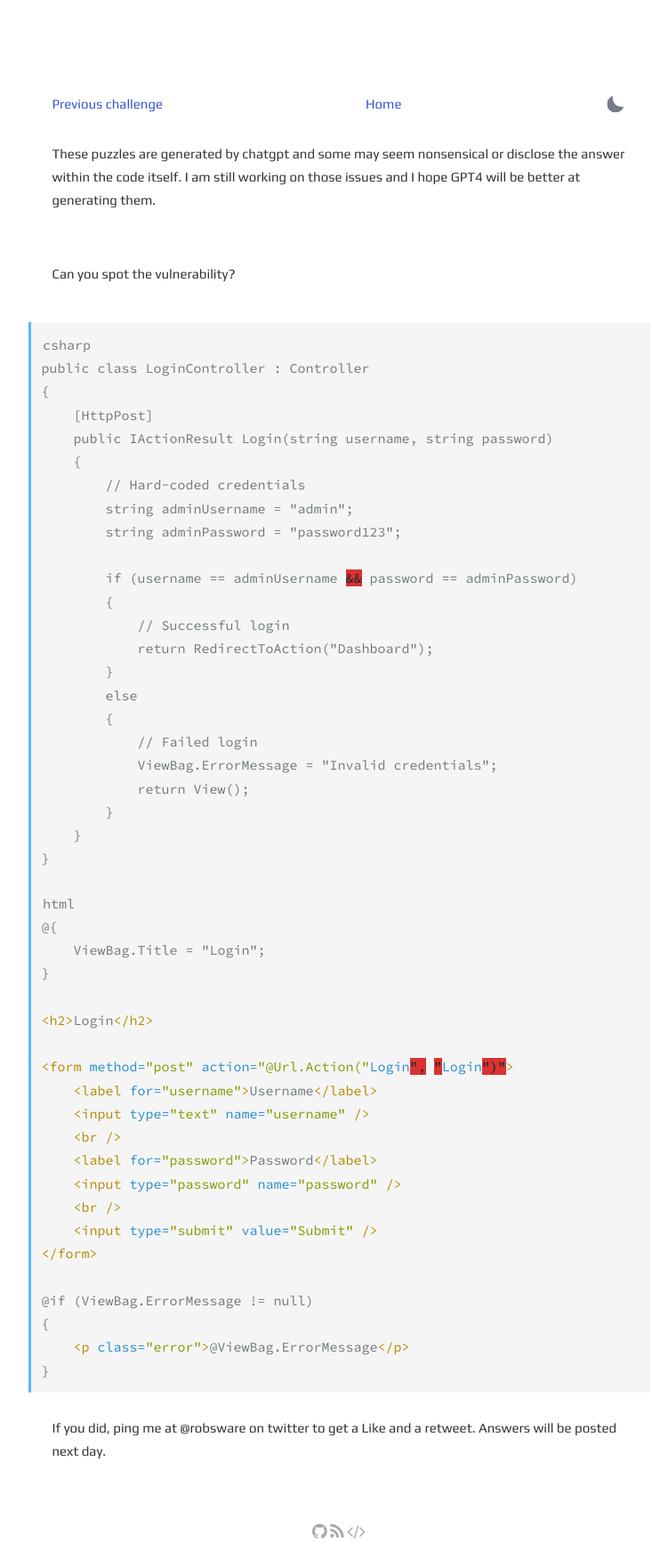
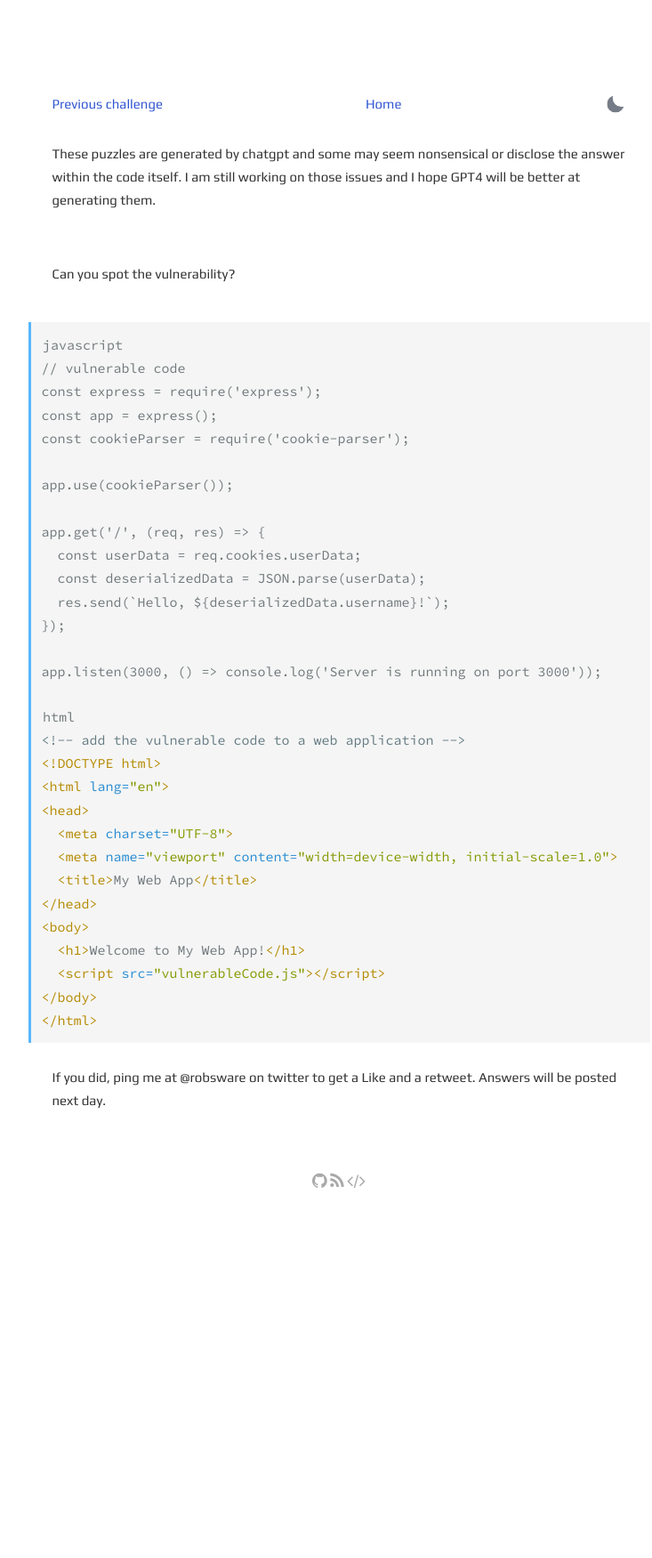
Before and after one commit to robsware/robsware.github.io, a Jekyll site: the page built from challenges/dailyappsec.html, in a window 1280 px wide. Shown: the whole page at 89% size, without its empty margins (259-992 px from the left). Built offline with Jekyll 4.4.1, drawn with Linux system fonts in a browser that asks for light colours; after the commit the page ends 1358 px from its top, so only the background shows below that.

Commit message:
Automated daily appsec challenge

```diff
--- a/challenges/dailyappsec.html
+++ b/challenges/dailyappsec.html
@@ -4,7 +4,7 @@ layout: page
 
 <section class="post">
     <div class="flex-row-between">
-    <a href="{{ site.url }}{{ site.baseurl }}/challenges/2023-03-31"> Previous challenge</a>
+    <a href="{{ site.url }}{{ site.baseurl }}/challenges/2023-04-01"> Previous challenge</a>
           <a href="{{ site.url }}{{ site.baseurl }}/"> Home</a>
       <button title="Change theme" id="theme-toggle" onclick="modeSwitcher()">
         <div></div>
@@ -14,51 +14,36 @@ layout: page
 <p>These puzzles are generated by chatgpt and some may seem nonsensical or disclose the answer within the code itself. I am still working on those issues and I hope GPT4 will be better at generating them.</p>
 <br><p>Can you spot the vulnerability?</p>
 <br>
-{% highlight html %}csharp
-public class LoginController : Controller
-{
-    [HttpPost]
-    public IActionResult Login(string username, string password)
-    {
-        // Hard-coded credentials
-        string adminUsername = "admin";
-        string adminPassword = "password123";
+{% highlight html %}javascript
+// vulnerable code
+const express = require('express');
+const app = express();
+const cookieParser = require('cookie-parser');
 
-        if (username == adminUsername && password == adminPassword)
-        {
-            // Successful login
-            return RedirectToAction("Dashboard");
-        }
-        else
-        {
-            // Failed login
-            ViewBag.ErrorMessage = "Invalid credentials";
-            return View();
-        }
-    }
-}
+app.use(cookieParser());
+
+app.get('/', (req, res) => {
+  const userData = req.cookies.userData;
+  const deserializedData = JSON.parse(userData);
+  res.send(`Hello, ${deserializedData.username}!`);
+});
+
+app.listen(3000, () => console.log('Server is running on port 3000'));
 
 {% endhighlight %}{% highlight html %}html
-@{
-    ViewBag.Title = "Login";
-}
-
-<h2>Login</h2>
-
-<form method="post" action="@Url.Action("Login", "Login")">
-    <label for="username">Username</label>
-    <input type="text" name="username" />
-    <br />
-    <label for="password">Password</label>
-    <input type="password" name="password" />
-    <br />
-    <input type="submit" value="Submit" />
-</form>
-
-@if (ViewBag.ErrorMessage != null)
-{
-    <p class="error">@ViewBag.ErrorMessage</p>
-}
+<!-- add the vulnerable code to a web application -->
+<!DOCTYPE html>
+<html lang="en">
+<head>
+  <meta charset="UTF-8">
+  <meta name="viewport" content="width=device-width, initial-scale=1.0">
+  <title>My Web App</title>
+</head>
+<body>
+  <h1>Welcome to My Web App!</h1>
+  <script src="vulnerableCode.js"></script>
+</body>
+</html>
 
 {% endhighlight %}
 <br>If you did, ping me at @robsware on twitter to get a Like and a retweet. Answers will be posted next day.
--- a/index.html
+++ b/index.html
@@ -40,4 +40,9 @@ layout: default
         </li>
         {% endfor %}
     </ul>
+    <h2>Medium Articles</h2>
+    <ul>
+        <a href="https://medium.com/@robsware/how-to-access-your-virtual-machine-from-the-internet-with-openvpn-b26dc80cd3cb">MEDIUM: openvpn</a>
+        <time datetime="{{ post.date | date_to_xmlschema }}">{{ post.date | date: "Sep 21, 2020" }}</time>
+    </ul>
 </section>
```
Also changed, not shown: challenges/2023-04-01.html (added, +95 -0 lines).
